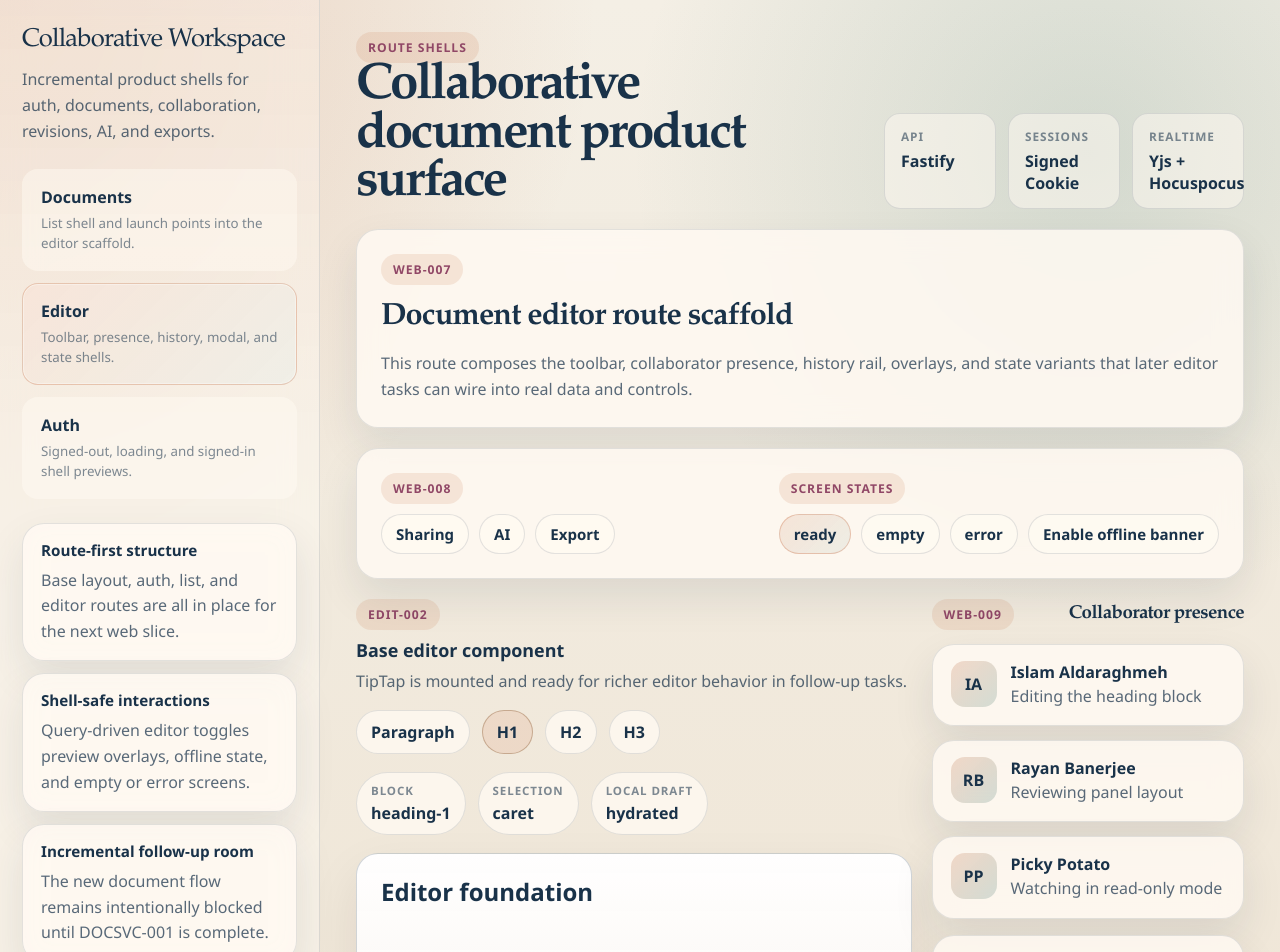
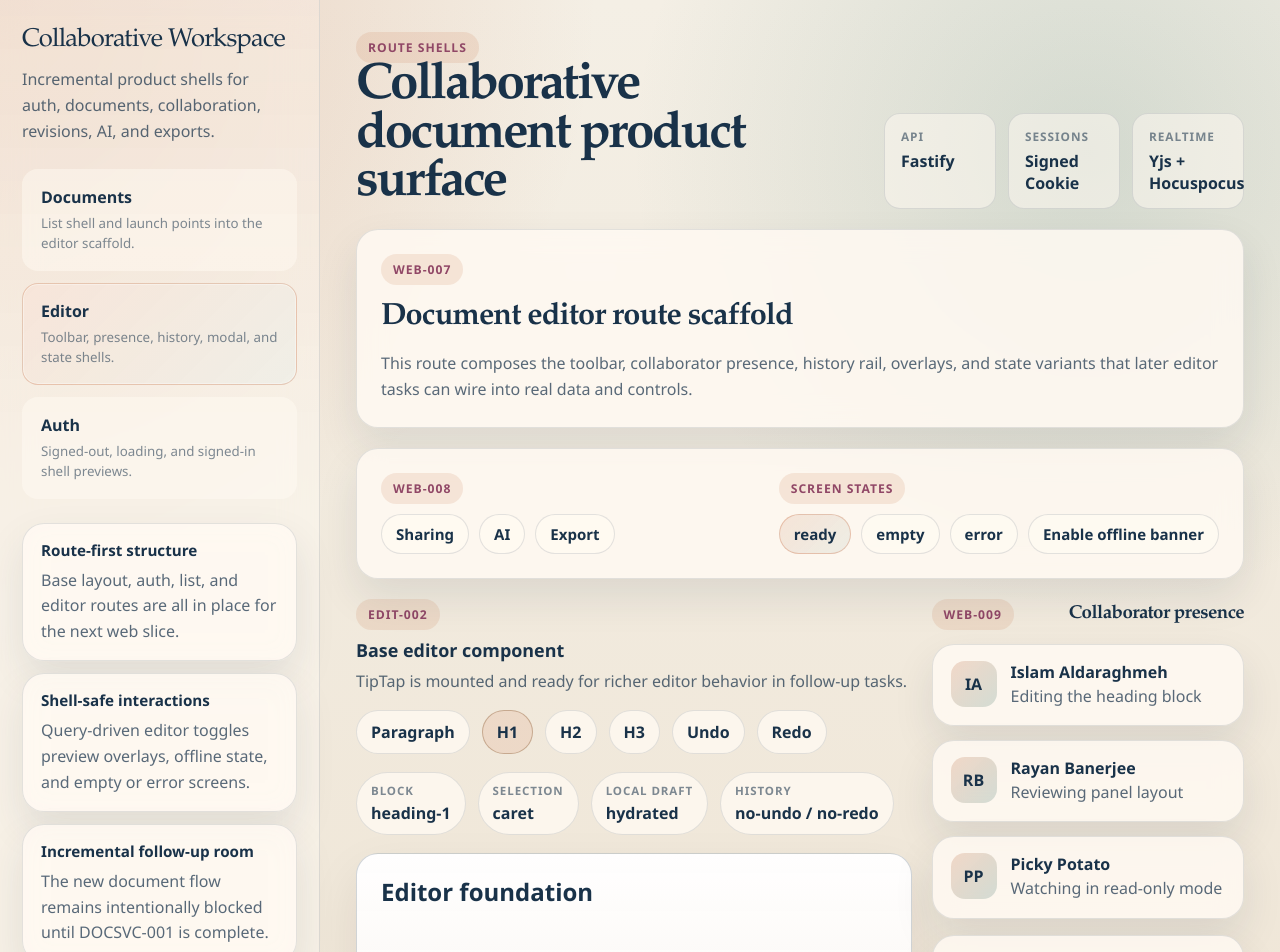
Before and after one commit to rayanbanerjee/software-proj, a Next.js app in the folder apps/web/: page /documents/design-review-notes in a window 1280 px wide. Shown: the top 952 px of the page. Built offline with nearby package versions, Linux system fonts and the light colour scheme.

Commit message:
EDIT-008 EDIT-010 add editor undo redo hooks and tests

```diff
--- a/apps/web/src/editor/base-editor.tsx
+++ b/apps/web/src/editor/base-editor.tsx
@@ -9,6 +9,11 @@ import {
   readStoredDraft,
   writeStoredDraft
 } from "./local-persistence";
+import {
+  getEditorHistoryState,
+  runRedo,
+  runUndo
+} from "./history";
 import { getSelectionSummary } from "./selection";
 
 const starterContent = `
@@ -69,6 +74,7 @@ export function BaseEditor({ documentId = "route-shell-document" }: BaseEditorPr
   }, [documentId, editor, hasHydratedDraft]);
 
   const selection = getSelectionSummary(editor);
+  const history = getEditorHistoryState(editor);
 
   function setParagraph() {
     editor?.chain().focus().setParagraph().run();
@@ -115,6 +121,22 @@ export function BaseEditor({ documentId = "route-shell-document" }: BaseEditorPr
         >
           H3
         </button>
+        <button
+          className="base-editor-button"
+          disabled={!history.canUndo}
+          onClick={() => runUndo(editor)}
+          type="button"
+        >
+          Undo
+        </button>
+        <button
+          className="base-editor-button"
+          disabled={!history.canRedo}
+          onClick={() => runRedo(editor)}
+          type="button"
+        >
+          Redo
+        </button>
       </div>
 
       <dl className="base-editor-selection-stats">
@@ -130,6 +152,10 @@ export function BaseEditor({ documentId = "route-shell-document" }: BaseEditorPr
           <dt>Local draft</dt>
           <dd>{hasHydratedDraft ? "hydrated" : "booting"}</dd>
         </div>
+        <div>
+          <dt>History</dt>
+          <dd>{`${history.canUndo ? "undo" : "no-undo"} / ${history.canRedo ? "redo" : "no-redo"}`}</dd>
+        </div>
       </dl>
 
       <div className="base-editor-frame">
--- /dev/null
+++ b/apps/web/src/editor/history.ts
@@ -0,0 +1,51 @@
+type MinimalHistoryEditor = {
+  can: () => {
+    chain: () => {
+      focus: () => {
+        undo: () => { run: () => boolean };
+        redo: () => { run: () => boolean };
+      };
+    };
+  };
+  chain: () => {
+    focus: () => {
+      undo: () => { run: () => boolean };
+      redo: () => { run: () => boolean };
+    };
+  };
+};
+
+export interface EditorHistoryState {
+  canRedo: boolean;
+  canUndo: boolean;
+}
+
+export function getEditorHistoryState(editor: MinimalHistoryEditor | null): EditorHistoryState {
+  if (!editor) {
+    return {
+      canRedo: false,
+      canUndo: false
+    };
+  }
+
+  return {
+    canUndo: editor.can().chain().focus().undo().run(),
+    canRedo: editor.can().chain().focus().redo().run()
+  };
+}
+
+export function runUndo(editor: MinimalHistoryEditor | null): boolean {
+  if (!editor) {
+    return false;
+  }
+
+  return editor.chain().focus().undo().run();
+}
+
+export function runRedo(editor: MinimalHistoryEditor | null): boolean {
+  if (!editor) {
+    return false;
+  }
+
+  return editor.chain().focus().redo().run();
+}
--- a/packages/editor-schema/package.json
+++ b/packages/editor-schema/package.json
@@ -8,6 +8,7 @@
     "@tiptap/core": "^2.26.4",
     "@tiptap/extension-document": "^2.26.4",
     "@tiptap/extension-heading": "^2.26.4",
+    "@tiptap/extension-history": "^2.26.4",
     "@tiptap/extension-paragraph": "^2.26.4",
     "@tiptap/extension-text": "^2.26.4"
   },
--- a/packages/editor-schema/src/index.ts
+++ b/packages/editor-schema/src/index.ts
@@ -1,5 +1,6 @@
 import Document from "@tiptap/extension-document";
 import Heading from "@tiptap/extension-heading";
+import History from "@tiptap/extension-history";
 import Paragraph from "@tiptap/extension-paragraph";
 import Text from "@tiptap/extension-text";
 
@@ -17,7 +18,15 @@ export const headingEditorExtensions = [
   })
 ] as const;
 
+export const historyEditorExtensions = [
+  History.configure({
+    depth: 100,
+    newGroupDelay: 500
+  })
+] as const;
+
 export const minimalEditorExtensions = [
   ...baseEditorExtensions,
-  ...headingEditorExtensions
+  ...headingEditorExtensions,
+  ...historyEditorExtensions
 ] as const;
```
Also changed, not shown: 2 other files (tests, documents, lock files or other folders).
